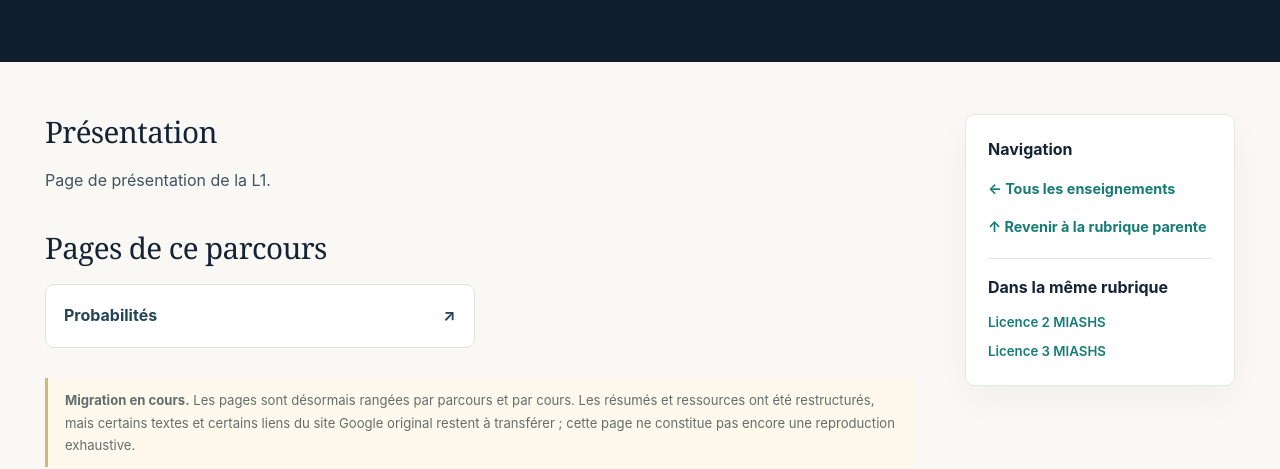
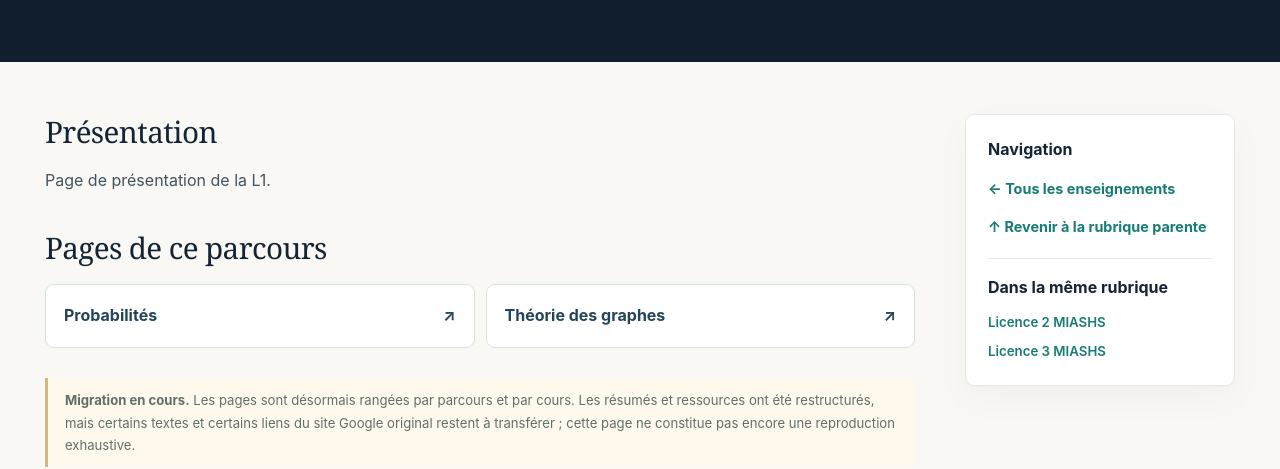
Before and after one commit to sgchretien/sgchretien.github.io, a plain HTML site: page enseignement/licence/miashs/l1/index.html in a window 1280 px wide. Shown: the part 350-819 px from the top of the page. Drawn offline with Linux system fonts and the light colour scheme.

Commit message:
Update index.html with new course links
Added links for 'Théorie des graphes' and updated the content status message.

```diff
--- a/enseignement/licence/miashs/l1/index.html
+++ b/enseignement/licence/miashs/l1/index.html
@@ -2,5 +2,5 @@
 <header class="topbar"><div class="container topbar-inner"><a class="brand" href="../../../../index.html">Stéphane Chrétien<span class="dot">.</span></a><nav class="nav"><a href="../../../../index.html#recherche">Recherche</a><a href="../../../index.html">Enseignements</a><a href="../../../../index.html#publications">Publications</a><a href="../../../../index.html#contact">Contact</a></nav></div></header>
 <main><section class="course-hero"><div class="container"><div class="breadcrumbs"><a href="../../../../index.html">Accueil</a>  <span aria-hidden="true">›</span> <a href="../../../index.html">Enseignements</a> <span aria-hidden="true">›</span> <a href="../index.html">Licence MIASHS</a> <span aria-hidden="true">›</span> <span>Licence 1 MIASHS</span></div><div class="eyebrow">L1 · Université Lumière Lyon 2</div><h1>Licence 1 MIASHS</h1><p class="subtitle">Page de présentation de la L1.</p></div></section>
 <div class="container course-layout"><article class="course-main"><h2>Présentation</h2>
-<p>Page de présentation de la L1.</p><h2>Pages de ce parcours</h2><div class="course-innerlinks"><a href="probabilites/index.html"><span>Probabilités</span><span aria-hidden="true">↗</span></a></div><div class="content-status"><strong>Migration en cours.</strong> Les pages sont désormais rangées par parcours et par cours. Les résumés et ressources ont été restructurés, mais certains textes et certains liens du site Google original restent à transférer ; cette page ne constitue pas encore une reproduction exhaustive.</div></article><aside class="course-aside"><div class="aside-card"><h3>Navigation</h3><a href="../../../index.html">← Tous les enseignements</a><a href="../index.html">↑ Revenir à la rubrique parente</a><div class="toc"><h3>Dans la même rubrique</h3><a href="../l2/index.html">Licence 2 MIASHS</a><a href="../l3/index.html">Licence 3 MIASHS</a></div></div></aside></div></main>
+<p>Page de présentation de la L1.</p><h2>Pages de ce parcours</h2><div class="course-innerlinks"><a href="probabilites/index.html"><span>Probabilités</span><span aria-hidden="true">↗</span></a><a href="Theorie%20des%20Graphes/index.html"><span>Théorie des graphes</span><span aria-hidden="true">↗</span></a></div><div class="content-status"><strong>Migration en cours.</strong> Les pages sont désormais rangées par parcours et par cours. Les résumés et ressources ont été restructurés, mais certains textes et certains liens du site Google original restent à transférer ; cette page ne constitue pas encore une reproduction exhaustive.</div></article><aside class="course-aside"><div class="aside-card"><h3>Navigation</h3><a href="../../../index.html">← Tous les enseignements</a><a href="../index.html">↑ Revenir à la rubrique parente</a><div class="toc"><h3>Dans la même rubrique</h3><a href="../l2/index.html">Licence 2 MIASHS</a><a href="../l3/index.html">Licence 3 MIASHS</a></div></div></aside></div></main>
 <footer class="footer"><div class="container"><div class="bottom"><span>© 2026 Stéphane Chrétien · Université Lumière Lyon 2</span><span>Pages de cours hébergées sur GitHub Pages</span></div></div></footer></body></html>
```
